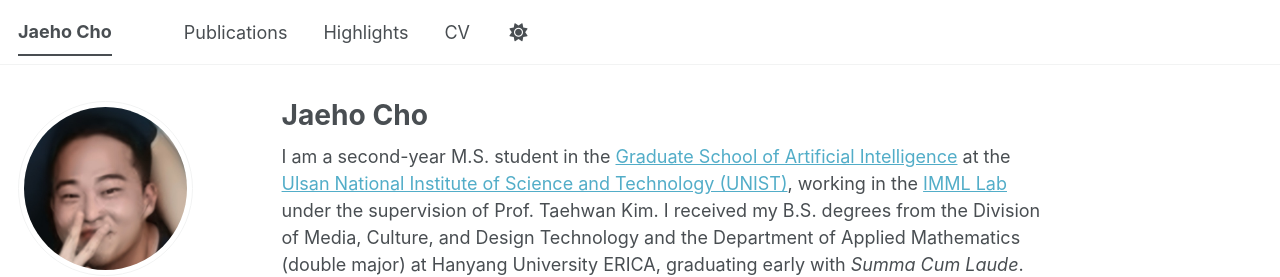
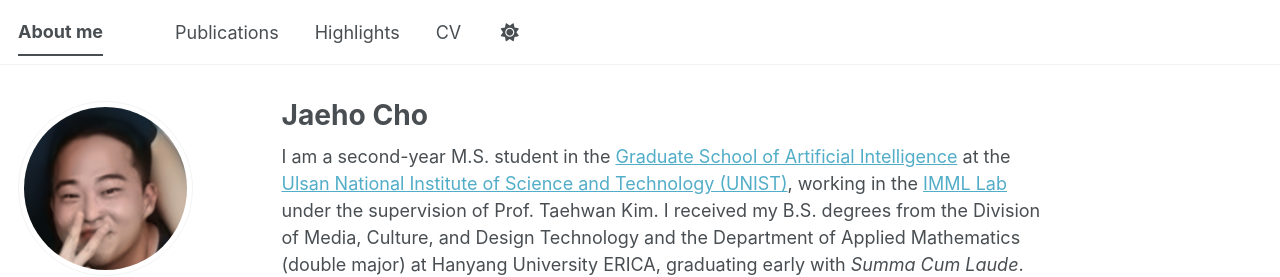
Before and after one commit to ohcoheaj/jaehocho.github.io, a Jekyll site: the page built from _pages/about.md, in a window 1280 px wide. Shown: the top 277 px of the page. Built offline with Jekyll 4.4.1, drawn with Linux system fonts in a browser that asks for light colours; a script bundle is joined from its source files by our own code; a style sheet for code colours, icons or effects is not loaded.

Commit message:
Label home menu link as About me
Co-Authored-By: Claude Opus 5.5 <noreply@anthropic.com>

```diff
--- a/_config.yml
+++ b/_config.yml
@@ -11,6 +11,7 @@ locale                   : "en-US"
 site_theme               : "default" # The available themes options are "default", "air", "sunrise", "mint", "dirt" and "contrast"
 title                    : "Jaeho Cho"
 title_separator          : "-"
+masthead_title           : "About me" # label of the first (home) link in the top menu
 name                     : &name "Jaeho Cho"
 description              : &description "Jaeho Cho's academic homepage: multimodal industrial anomaly detection and representation learning"   # Update this with a general description of your site, this is the default if not overridden by a page
 url                      : https://ohcoheaj.github.io # The base hostname & protocol for your site e.g. "https://[your GitHub username].github.io",
--- a/_includes/masthead.html
+++ b/_includes/masthead.html
@@ -6,7 +6,7 @@
         <button><span class="navicon"></span></button>
         <ul class="visible-links">
           <li class="masthead__menu-item masthead__menu-item--lg persist {% if page.url == '/' or page.url == '/index.html' %}selected{% endif %}">
-            <a href="{{ base_path }}/">{{ site.title }}</a>
+            <a href="{{ base_path }}/">{{ site.masthead_title | default: site.title }}</a>
           </li>
           {% for link in site.data.navigation.main %}
             {% if link.url contains 'http' %}
```
